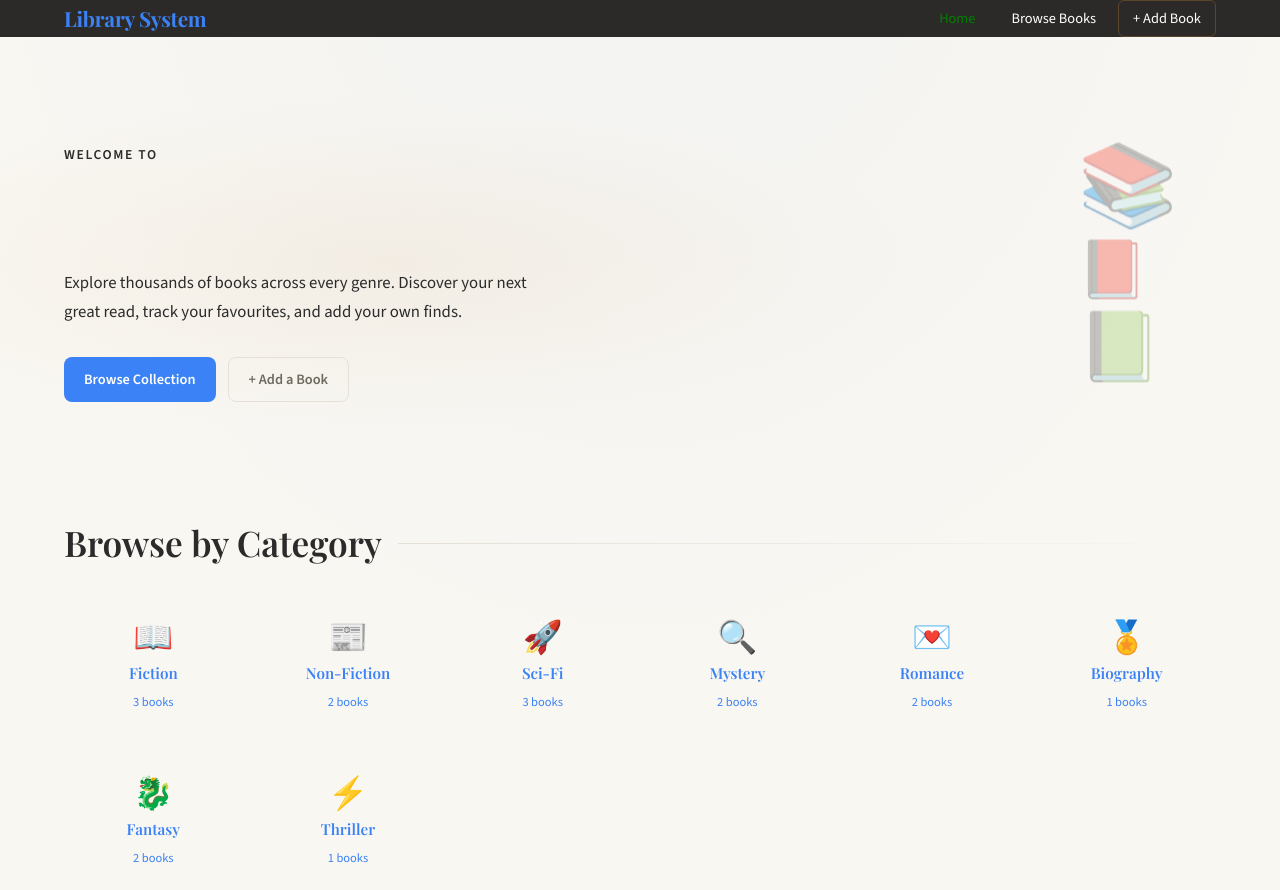
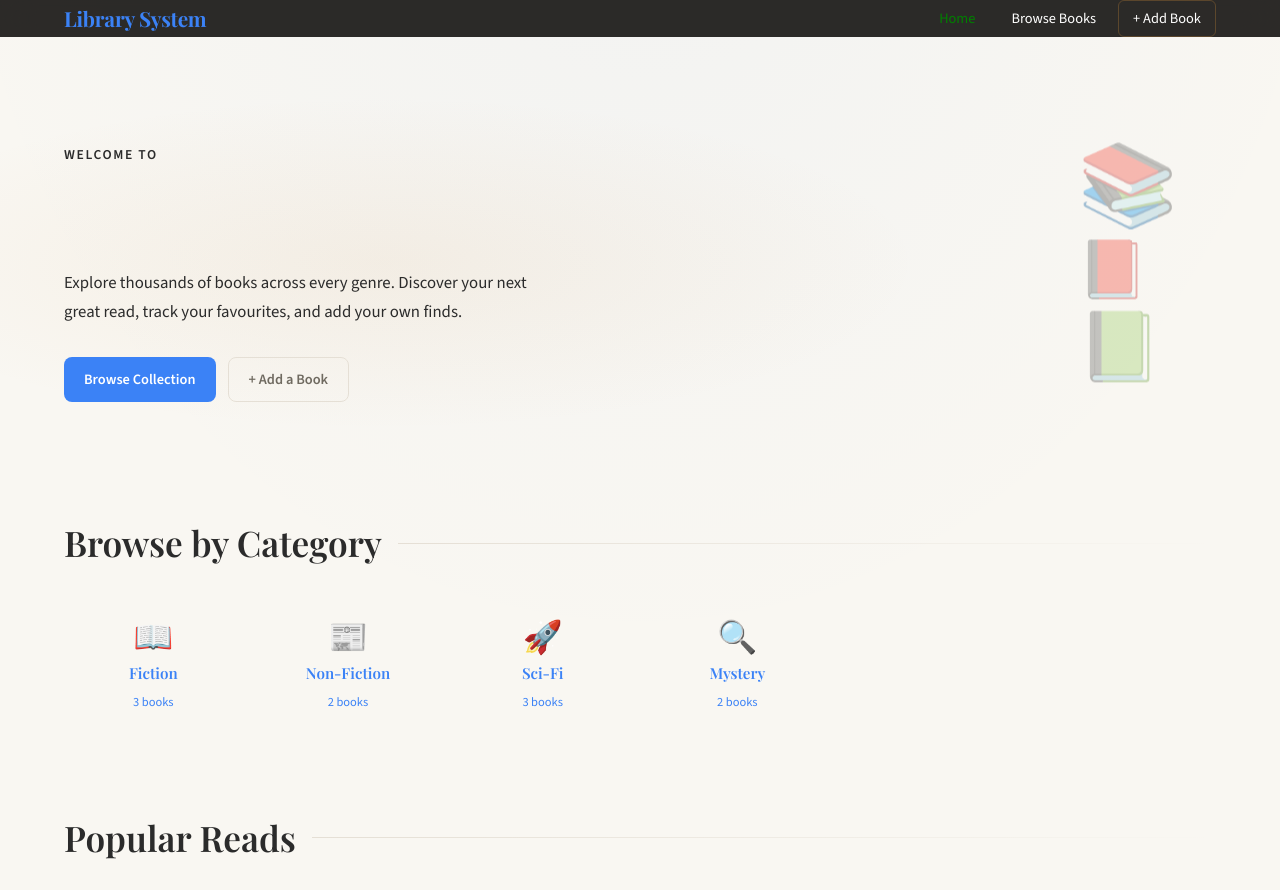
Before and after one commit to gauravbhardwaj12/online-library-system, a React (Vite) app: page / in a window 1280 px wide. Shown: the top 890 px of the page. Built offline with nearby package versions, Linux system fonts and the light colour scheme; grey boxes are pictures that could not be loaded; a web font is replaced by a local one.

Commit message:
changes in the categories

```diff
--- a/src/data/books.js
+++ b/src/data/books.js
@@ -2,11 +2,7 @@ export const CATEGORIES = [
   "Fiction",
   "Non-Fiction",
   "Sci-Fi",
-  "Mystery",
-  "Romance",
-  "Biography",
-  "Fantasy",
-  "Thriller",
+  "Mystery"
 ];
 
 export const INITIAL_BOOKS = [
```
